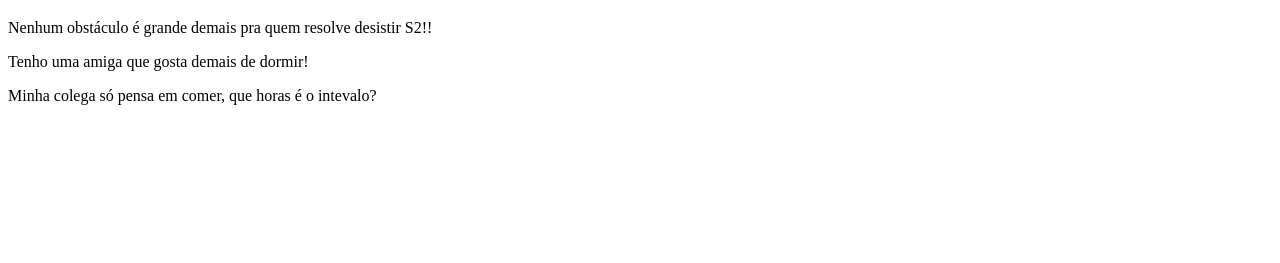
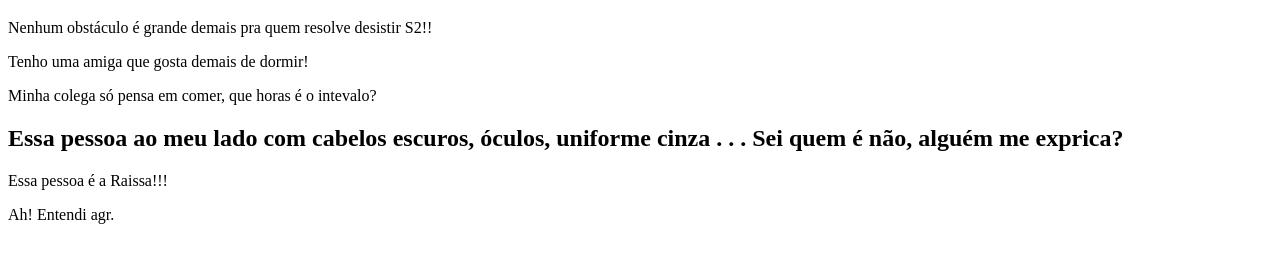
Before and after one commit to DIeesiel/NewRepositor, a plain HTML site: page index.html in a window 1280 px wide. Shown: the part 61-324 px from the top of the page. Drawn offline with Linux system fonts and the light colour scheme.

Commit message:
Alteração concluída

```diff
--- a/index.html
+++ b/index.html
@@ -12,5 +12,9 @@
      <p>Nenhum obstáculo é grande demais pra quem resolve desistir S2!! </p>
      <p>Tenho uma amiga que gosta demais de dormir!</p>
      <p>Minha colega só pensa em comer, que horas é o intevalo?</p>
+
+     <h2>Essa pessoa ao meu lado com cabelos escuros, óculos, uniforme cinza . . . Sei quem é não, alguém me exprica?</h2>
+     <p>Essa pessoa é a Raissa!!!</p>
+     <p>Ah! Entendi agr.</p>
 </body>
 </html>
```
